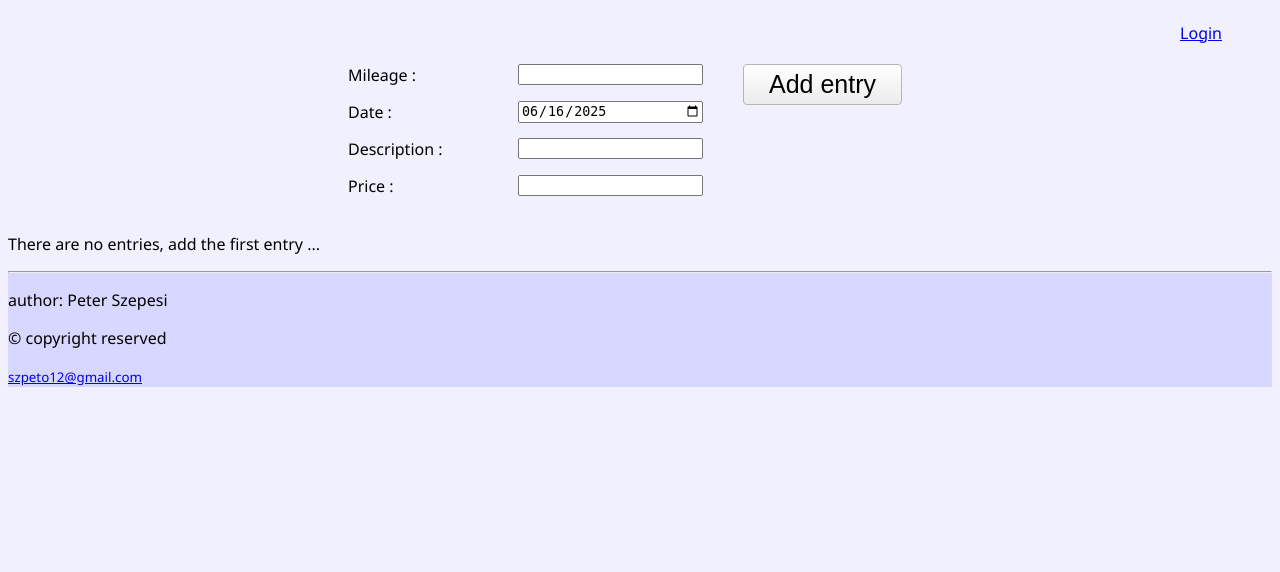
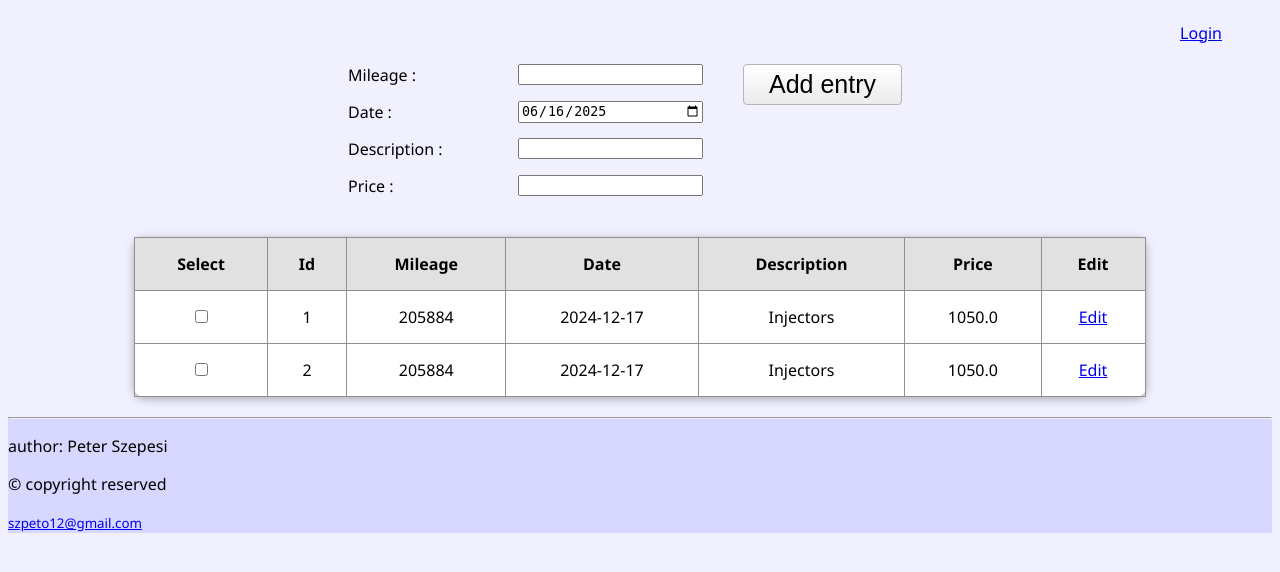
Before and after one commit to SzPeto/Python-Tutorial---02---Flask-2, a Flask app: page / in a window 1280 px wide. Shown: the part 64-636 px from the top of the page. Run offline with Flask 3, Linux system fonts and the light colour scheme.

Commit message:
Version v0.4.1

```diff
--- a/Main.py
+++ b/Main.py
@@ -1,4 +1,5 @@
 import datetime
+import os
 
 from flask import Flask, request, render_template, session
 from flask_sqlalchemy import SQLAlchemy
@@ -7,12 +8,11 @@ from werkzeug.utils import redirect
 from functions import Functions
 
 # Master
-is_first_log = True
-functions = Functions()
 app = Flask(__name__)
 app.secret_key = "Peter"
 app.config["SQLALCHEMY_DATABASE_URI"] = "sqlite:///database.db"
 db = SQLAlchemy(app)
+functions = Functions()
 
 # Routes
 @app.route("/", methods = ["GET", "POST"])
@@ -20,9 +20,16 @@ def index():
     today = datetime.datetime.now().strftime("%Y-%m-%d")
     if request.method == "POST":
         if request.form.get("event") == "add-entry":
-            pass
+            mileage = request.form.get("mileage")
+            date = request.form.get("date")
+            description = request.form.get("description")
+            price = request.form.get("price")
+            new_entry = DbData(mileage = mileage, date = date, description = description, price = price)
+            db.session.add(new_entry)
+            db.session.commit()
 
-    return render_template("index.html", today = today)
+    entries = DbData.query.order_by(DbData.mileage).all()
+    return render_template("index.html", today = today, entries = entries)
 
 @app.route("/login", methods = ["GET", "POST"])
 def login():
@@ -53,6 +60,7 @@ class DbData(db.Model):
         return f"Entry : {self.id}"
 
 if __name__ == "__main__":
-    app.run(debug = True)
     with app.app_context():
         db.create_all()
+
+    app.run(debug = True)
--- a/static/styles.css
+++ b/static/styles.css
@@ -10,6 +10,25 @@ body {
 
 footer {
     background-color: rgb(215, 215, 255);
+}
+
+table {
+    border-radius: 10px;
+    background-color: white;
+    width: 80%;
+    box-shadow: 0px 2px 10px rgba(0,0,0,0.3);
+    border-collapse: collapse;
+    margin: 20px auto;
+}
+
+th, td {
+    border: 1px solid rgb(144, 144, 144);
+    padding: 15px;
+    text-align: center;
+}
+
+th {
+    background-color: rgb(225, 225, 225);
 }
 
 button {
--- a/templates/index.html
+++ b/templates/index.html
@@ -14,7 +14,6 @@
         </div>
 
         <form method="POST" action="/">
-
             <div class="h-box-main">
 
                 <div class="grid-1">
@@ -33,10 +32,9 @@
                 </div>
 
             </div>
-
         </form>
 
-        {% if entries | length < 1 %}
+        {% if not entries %}
             <p>There are no entries, add the first entry ...</p>
 
         {% else %}
```
Also changed, not shown: functions.py (+9 -3 lines), instance/database.db, 1 other file.
